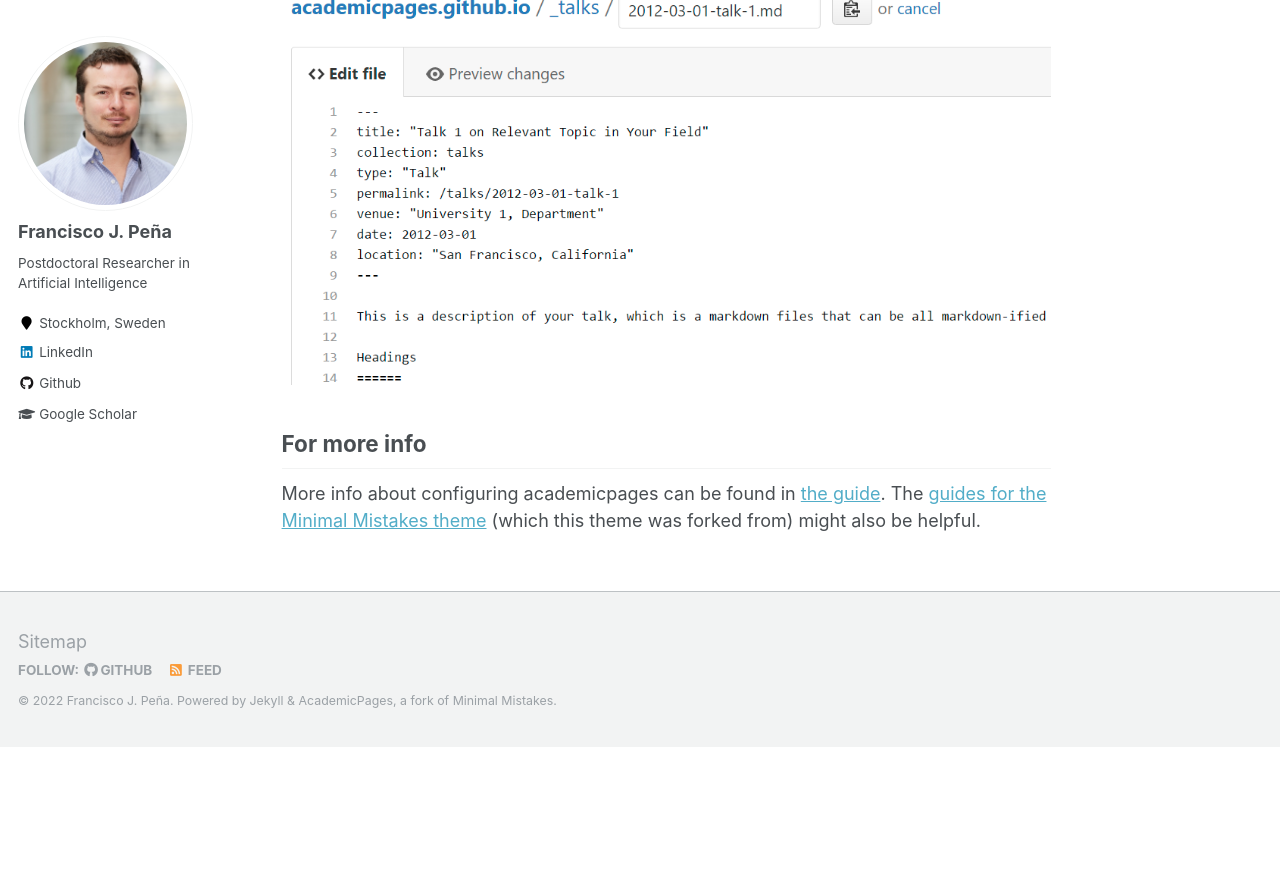
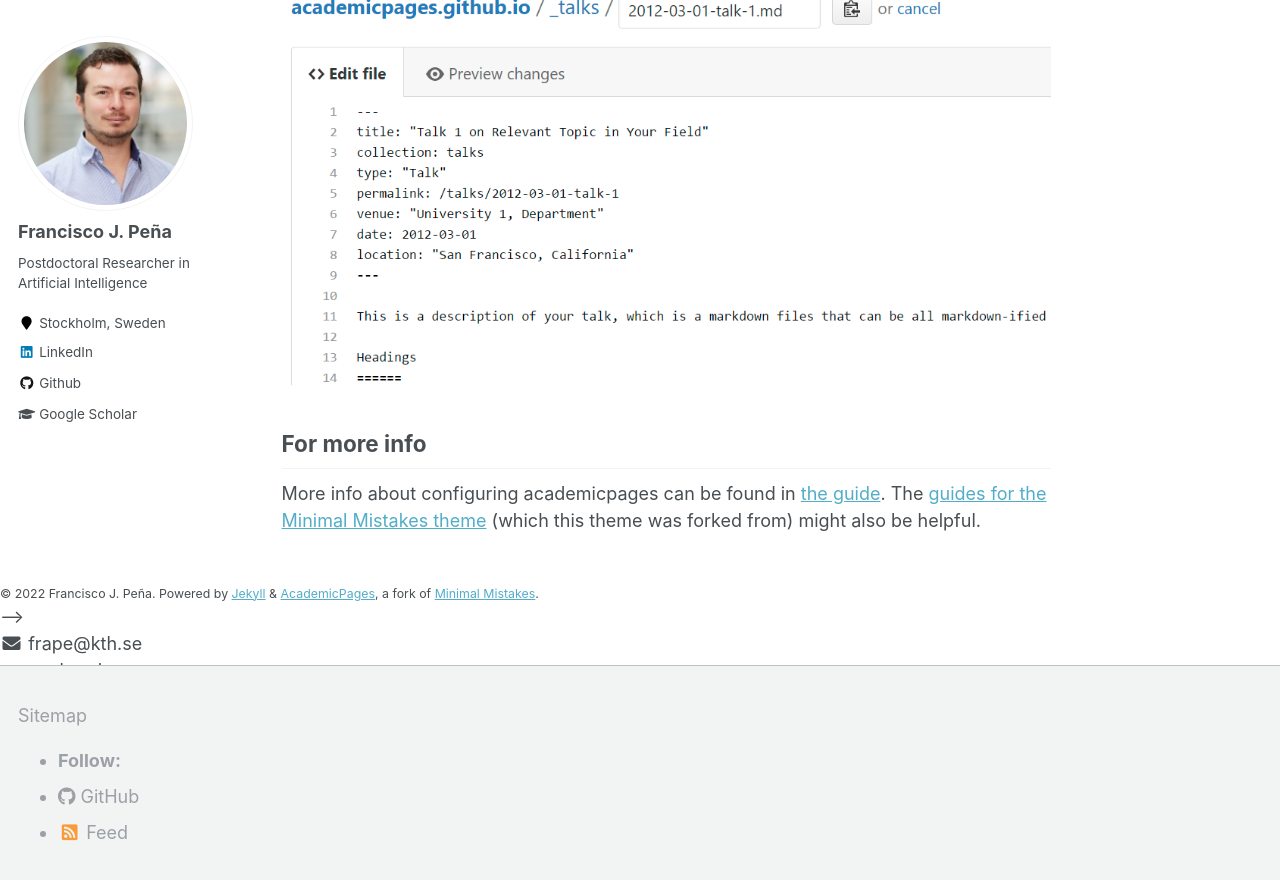
Before and after one commit to melqkiades/melqkiades.github.io, a Jekyll site: the page built from _pages/about.md, in a window 1280 px wide and 900 px high, scrolled down 2616 px. Shown: the top 880 px of the window. Built offline with Jekyll 4.4.1, drawn with Linux system fonts in a browser that asks for light colours; before the commit the page ends 3363 px from its top, so only the background shows below that.

Commit message:
Update footer.html

```diff
--- a/_includes/footer.html
+++ b/_includes/footer.html
@@ -1,5 +1,6 @@
 {% include base_path %}
 
+<! --
 <div class="page__footer-follow">
   <ul class="social-icons">
     {% if site.data.ui-text[site.locale].follow_label %}
@@ -22,3 +23,13 @@
 </div>
 
 <div class="page__footer-copyright">&copy; {{ site.time | date: '%Y' }} {{ site.name | default: site.title }}. {{ site.data.ui-text[site.locale].powered_by | default: "Powered by" }} <a href="http://jekyllrb.com" rel="nofollow">Jekyll</a> &amp; <a href="https://github.com/academicpages/academicpages.github.io">AcademicPages</a>, a fork of <a href="https://mademistakes.com/work/minimal-mistakes-jekyll-theme/" rel="nofollow">Minimal Mistakes</a>.</div>
+-->
+
+<br>
+<i class="fa fa-fw fa-envelope" aria-hidden="true"></i> frape@kth.se</a>
+<br>
+<i class="fa fa-fw fa-skype" aria-hidden="true"></i> payberah</a>
+<br>
+<! -- <i class="fa fa-fw fa-phone" aria-hidden="true"></i> +46-(0)72-55 44 011</a> -->
+<br>
+<i class="fa fa-map-marker" aria-hidden="true"></i> Room 3412, Floor 4, Electrum 229, Kistagången 16, 16440 Kista, Sweden</a>
```
